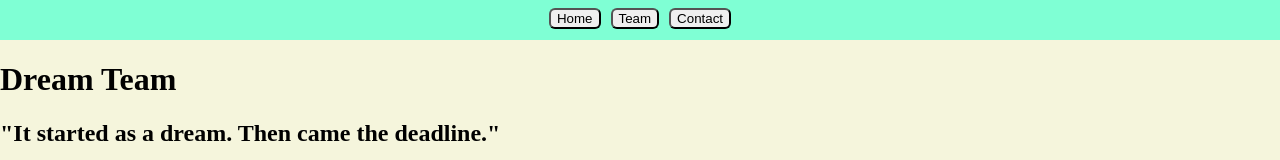
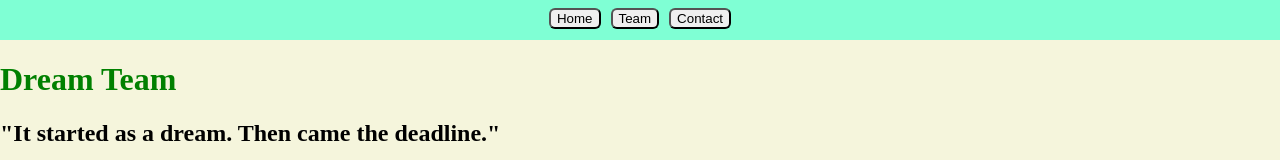
Before and after one commit to Cryweb2025/example_02, a plain HTML site: page index.html in a window 1280 px wide. Shown: the top 160 px of the page. Drawn offline with Linux system fonts and the light colour scheme.

Commit message:
fix index.js

```diff
--- a/index.html
+++ b/index.html
@@ -18,7 +18,7 @@
       </nav>
     </header>
     <main>
-      <h1>Dream Team</h1>
+      <h1 id="team">Dream Team</h1>
       <h2>"It started as a dream. Then came the deadline."</h2>
     <p>Дай мечте крылья</p>
       <ul>
--- a/js/index.js
+++ b/js/index.js
@@ -1 +1,3 @@
 console.log("Welcome");
+const team = document.getElementById("team");
+team.style.color="green";
```
